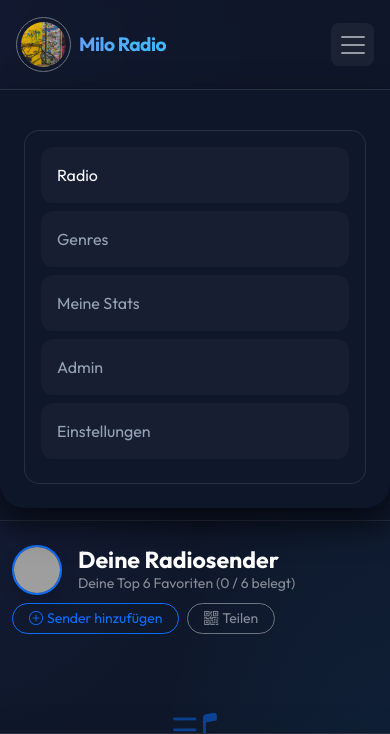
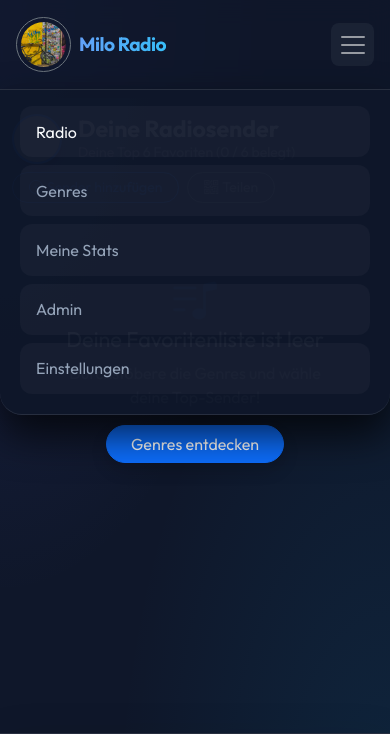
Before and after one commit to JLJ-HH/milo-radio, a PHP site: page /radio-app/frontend/index.php in a window 390 px wide, after a click that opens the changed part. Shown: the top 734 px of the page. Run offline with PHP 8.4, Linux system fonts and the light colour scheme; data comes from the database, SQL or seed files in the repository; grey boxes are pictures that could not be loaded.

Commit message:
fix(mobile): stelle Navbar-Menue auf schwebendes Overlay um und behebe CSS-Klammer (v33)

```diff
--- a/frontend/css/style.css
+++ b/frontend/css/style.css
@@ -30,6 +30,9 @@ body {
 
 /* Glassmorphism Navbar */
 #app-nav {
+  position: sticky;
+  top: 0;
+  z-index: 1020;
   background: var(--glass-bg) !important;
   backdrop-filter: blur(12px);
   -webkit-backdrop-filter: blur(12px);
@@ -141,32 +144,67 @@ body {
     font-size: 1.2rem;
   }
 
-  /* Mobile Menü Styling */
+  /* Mobile Menü Styling: Schwebendes Overlay (verdeckt Inhalt ohne ihn nach unten zu drücken) */
   .navbar-collapse {
-    background: rgba(15, 23, 42, 0.98);
-    backdrop-filter: blur(15px);
-    margin: 0.75rem -1rem 0 -1rem;
-    padding: 1.5rem;
-    border-radius: 0 0 25px 25px;
+    position: absolute;
+    top: 100%;
+    left: 0;
+    right: 0;
+    width: 100%;
+    background: rgba(15, 23, 42, 0.97);
+    backdrop-filter: blur(20px);
+    -webkit-backdrop-filter: blur(20px);
+    margin: 0;
+    padding: 1rem 1.25rem 1.25rem 1.25rem;
+    border-radius: 0 0 22px 22px;
     border-top: 1px solid var(--glass-border);
-    box-shadow: 0 15px 35px rgba(0,0,0,0.6);
-    position: relative;
-    z-index: 1000;
+    border-bottom: 1px solid var(--glass-border);
+    box-shadow: 0 20px 40px rgba(0,0,0,0.7);
+    max-height: calc(100dvh - 85px);
+    overflow-y: auto;
+    z-index: 1050;
+  }
+
+  .navbar-collapse.collapsing {
+    position: absolute;
+    top: 100%;
+    left: 0;
+    right: 0;
+    width: 100%;
+    background: rgba(15, 23, 42, 0.97);
+    backdrop-filter: blur(20px);
+    -webkit-backdrop-filter: blur(20px);
+    margin: 0;
+    padding-left: 1.25rem;
+    padding-right: 1.25rem;
+    border-radius: 0 0 22px 22px;
+    border-top: 1px solid var(--glass-border);
+    box-shadow: 0 20px 40px rgba(0,0,0,0.7);
+    z-index: 1050;
+  }
+
+  .navbar-nav {
+    margin: 0;
+    padding: 0;
   }
 
   .navbar-nav .nav-item {
     margin-bottom: 0.5rem;
   }
 
+  .navbar-nav .nav-item:last-child {
+    margin-bottom: 0;
+  }
+
   .navbar-nav .nav-link {
-    padding: 1rem !important;
+    padding: 0.85rem 1rem !important;
     background: rgba(255,255,255,0.03);
     border-radius: 12px;
     transition: all 0.3s ease;
   }
 
   .navbar-nav .nav-link:active {
-    background: var(--primary-color);
+    background: var(--primary);
     color: white !important;
   }
 }
@@ -231,19 +269,12 @@ body {
 
 /* Responsive Fixes */
 @media (max-width: 768px) {
-  .navbar-nav {
-    background: var(--bg-dark);
-    padding: 1rem;
-    border-radius: 15px;
-    margin-top: 1rem;
-    border: 1px solid var(--glass-border);
-  }
-
   .genre-btn {
     width: 100% !important;
     text-align: left;
     margin-bottom: 0.25rem;
   }
+}
 
 /* ============================================================
    STICKY BOTTOM PLAYER BAR
--- a/frontend/index.html
+++ b/frontend/index.html
@@ -33,7 +33,7 @@
     <link rel="manifest" href="./manifest.json" />
 
     <!-- Eigene Styles (Design-Anpassungen) -->
-    <link rel="stylesheet" href="./css/style.css?v=32" />
+    <link rel="stylesheet" href="./css/style.css?v=33" />
 
     <!-- Lesezeichen-Icons (Favicon) -->
     <link rel="icon" href="./images/android.png" type="image/png" />
@@ -133,9 +133,9 @@
         });
         window.addEventListener("load", () => {
           navigator.serviceWorker
-            .register("./sw.js?v=32")
+            .register("./sw.js?v=33")
             .then((reg) => {
-              console.log("SW v32 registriert");
+              console.log("SW v33 registriert");
               reg.update();
             })
             .catch((err) => console.log("SW Fehler:", err));
@@ -144,7 +144,7 @@
     </script>
 
     <!-- Main JS entry point -->
-    <script type="module" src="./js/main.js?v=32"></script>
+    <script type="module" src="./js/main.js?v=33"></script>
 
     <!-- Privacy & Impressum Modal -->
     <div class="modal fade" id="privacyModal" tabindex="-1" aria-hidden="true">
--- a/frontend/js/main.js
+++ b/frontend/js/main.js
@@ -119,7 +119,7 @@ async function router() {
     }
 
     try {
-        const module = await import(`./pages/${page.module}.js?v=32`);
+        const module = await import(`./pages/${page.module}.js?v=33`);
 
         appContent.innerHTML = "";
         module.render(appContent);
@@ -208,6 +208,14 @@ async function initApp() {
     router();
 }
 
+// Schließe mobile Navbar bei Klick außerhalb
+document.addEventListener("click", (e) => {
+    const nav = document.getElementById("app-nav");
+    if (nav && !nav.contains(e.target)) {
+        closeMobileNavbar();
+    }
+});
+
 window.addEventListener("hashchange", router);
 
 if (document.readyState === "loading") {
--- a/frontend/sw.js
+++ b/frontend/sw.js
@@ -5,7 +5,7 @@
  * für sofortige Aktualisierungen auf Mobilgeräten.
  */
 
-const CACHE_NAME = "milo-radio-v32";
+const CACHE_NAME = "milo-radio-v33";
 
 const urlsToCache = [
   "./",
```
Also changed, not shown: CHANGELOG.md.
